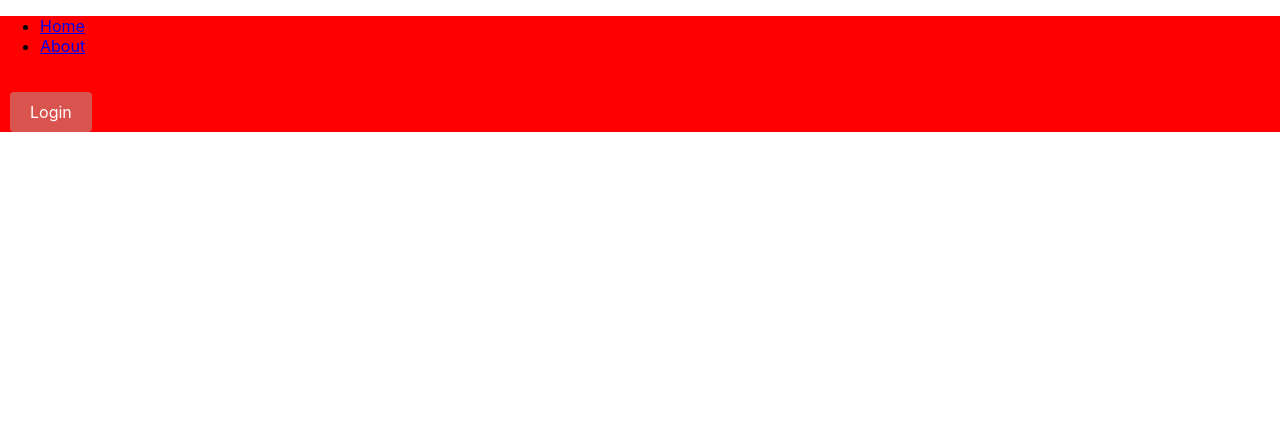
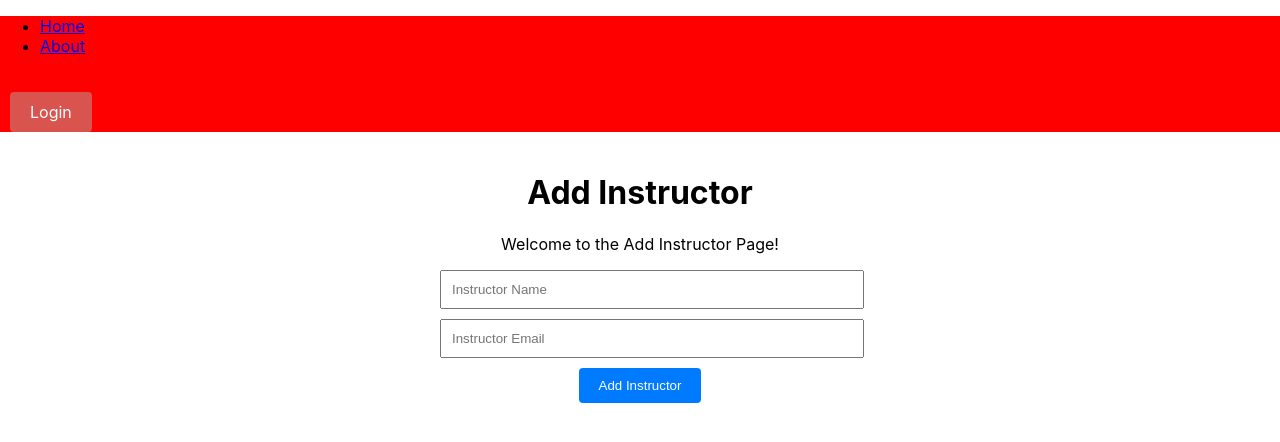
Before and after one commit to syro13/SOA_CA2_Frontend, a React (Create React App) app in the folder soa_ca2_frontend/: page /add-instructor in a window 1280 px wide. Before the commit this address had no page. Shown: the top 442 px of the page. Built offline with nearby package versions, Linux system fonts and the light colour scheme.

Commit message:
Implement Instructor pages

```diff
--- a/soa_ca2_frontend/src/App.js
+++ b/soa_ca2_frontend/src/App.js
@@ -7,6 +7,9 @@ import Courses from './pages/Courses';
 import Register from './pages/Register';
 import AddCourse from './pages/AddCourse';
 import EditCourse from './pages/EditCourse';
+import Instructors from './pages/Instructors';
+import AddInstructor from './pages/AddInstructor';
+import EditInstructor from './pages/EditInstructor';
 import './App.css';
 
 function App() {
@@ -35,6 +38,11 @@ function App() {
               <Link to="/courses">Courses</Link>
             </li>
           ) : null}
+          {(localStorage.getItem('role') === 'Admin' || localStorage.getItem('role') === 'Instructor') ? (
+              <li>
+                <Link to="/instructors">Instructors</Link>
+              </li>
+              ) : null}
         </ul>
         </div>
         <div class="loginContainer">
@@ -60,6 +68,9 @@ function App() {
         <Route path="/courses" element={<Courses />} />
         <Route path="/add-course" element={<AddCourse />} />
         <Route path="/edit-course/:id" element={<EditCourse />} />
+        <Route path="/instructors" element={<Instructors />} />
+        <Route path="/add-instructor" element={<AddInstructor />} />
+        <Route path="/edit-instructor/:id" element={<EditInstructor />} />
       </Routes>
     </div>
   );
--- /dev/null
+++ b/soa_ca2_frontend/src/pages/AddInstructor.js
@@ -0,0 +1,58 @@
+import React, { useState } from 'react';
+import { fetchAdd } from '../services/api';
+
+function AddInstructor() {
+    const [name, setName] = useState('');
+    const [email, setEmail] = useState('');
+
+    const handleAddInstructor = async (e) => {
+        e.preventDefault();
+        try {
+            await fetchAdd('api/Instructors', localStorage.getItem('authToken'), { name, email});
+            window.location.href = `/instructors`;
+          } catch (error) {
+            console.log('Error adding instructors:', error);
+          }
+    }
+
+    return (
+        <div className="main-container">
+            <h1>Add Instructor</h1>
+            <p>Welcome to the Add Instructor Page!</p>
+            <form onSubmit={handleAddInstructor}>
+                <div style={{ marginBottom: '10px' }}>
+                    <input
+                        type="text"
+                        placeholder="Instructor Name"
+                        value={name}
+                        onChange={(e) => setName(e.target.value)}
+                        maxLength="100"
+                        required
+                        style={{ padding: '10px', width: '100%' }}
+                    />
+                </div>
+                <div style={{ marginBottom: '10px' }}>
+                    <input
+                        type="text"
+                        placeholder="Instructor Email"
+                        value={email}
+                        onChange={(e) => setEmail(e.target.value)}
+                        maxLength="255"
+                        required
+                        style={{ padding: '10px', width: '100%' }}
+                    />
+                </div>
+                <button type="submit" style={{
+                        padding: '10px 20px',
+                        backgroundColor: '#007bff',
+                        color: '#fff',
+                        border: 'none',
+                        borderRadius: '4px',
+                        cursor: 'pointer',
+                    }}>Add Instructor</button>
+            </form>
+        </div>
+    );
+    }
+
+export default AddInstructor;
--- /dev/null
+++ b/soa_ca2_frontend/src/pages/EditInstructor.js
@@ -0,0 +1,75 @@
+import React, { useState, useEffect } from 'react';
+import { useParams } from 'react-router-dom';
+import { fetch, fetchEdit } from '../services/api';
+
+function EditInstructor() {
+    const { id } = useParams();
+    const [name, setName] = useState('');
+    const [email, setEmail] = useState('');
+
+    useEffect(() => {
+        const getInstructor = async () => {
+          try {
+            const response = await fetch(`api/Instructors/${id}`, localStorage.getItem('authToken'));
+            setName(response.name);
+            setEmail(response.email);
+          } catch (error) {
+            console.error('Error fetching instructors:', error);
+          }
+        };
+
+        getInstructor();
+      }, [id]);
+
+    const handleEditInstructor = async (e) => {
+        e.preventDefault();
+        try {
+            await fetchEdit(`api/Instructors/${id}`, localStorage.getItem('authToken'), {name, email});
+            window.location.href = `/instructors`;
+          } catch (error) {
+            console.log('Error fetching instructors:', error);
+          }
+    }
+
+
+    return (
+        <div className="main-container">
+            <h1>Edit Instructor</h1>
+            <p>Welcome to the Edit Instructor Page!</p>
+            <form onSubmit={handleEditInstructor}>
+                <div style={{ marginBottom: '10px' }}>
+                    <input
+                        type="text"
+                        placeholder="Instructor Name"
+                        value={name}
+                        onChange={(e) => setName(e.target.value)}
+                        maxLength="100"
+                        required
+                        style={{ pEditing: '10px', width: '100%' }}
+                    />
+                </div>
+                <div style={{ marginBottom: '10px' }}>
+                    <input
+                        type="text"
+                        placeholder="Instructor email"
+                        value={email}
+                        onChange={(e) => setEmail(e.target.value)}
+                        maxLength="255"
+                        required
+                        style={{ pEditing: '10px', width: '100%' }}
+                    />
+                </div>
+                <button type="submit" style={{
+                        pEditing: '10px 20px',
+                        backgroundColor: '#007bff',
+                        color: '#fff',
+                        border: 'none',
+                        borderRadius: '4px',
+                        cursor: 'pointer',
+                    }}>Edit Instructor</button>
+            </form>
+        </div>
+    );
+    }
+
+export default EditInstructor;
--- /dev/null
+++ b/soa_ca2_frontend/src/pages/Instructors.js
@@ -0,0 +1,110 @@
+import React, { useState, useEffect } from 'react';
+import Modal from 'react-modal';
+import { fetch, fetchDelete } from '../services/api';
+
+Modal.setAppElement('#root');
+
+const Instructors = () => {
+  const [instructors, setInstructor] = useState([]);
+  const [loading, setLoading] = useState(false);
+  const [error, setError] = useState('');
+  const [selectedInstructor, setSelectedInstructor] = useState(null);
+  const [modalIsOpen, setModalIsOpen] = useState(false);
+
+  const getInstructors = async () => {
+    setLoading(true);
+    try {
+      const response = await fetch('api/Instructors', localStorage.getItem('authToken'));
+      setInstructor(response);
+    } catch (error) {
+      setError('Error fetching instructors');
+    } finally {
+      setLoading(false);
+    }
+  };
+
+  const handleViewInstructor = async (id) => {
+    console.log('Viewing instructor:', id);
+    try {
+      const response = await fetch(`api/Instructors/${id}`, localStorage.getItem('authToken'));
+      setSelectedInstructor(response);
+      setModalIsOpen(true);
+    } catch (error) {
+      console.error('Error viewing instructor:', error);
+    }
+  };
+
+  const closeModal = () => {
+    setModalIsOpen(false);
+    setSelectedInstructor(null);
+  };
+
+  useEffect(() => {
+    getInstructors();
+  }, []);
+
+  const handleAddInstructor = () => {
+    console.log('Adding instructor');
+    window.location.href = '/add-instructor';
+  };
+
+  const handleEditInstructor = (id) => {
+    console.log('Editing instructor:', id);
+    window.location.href = `/edit-instructor/${id}`;
+  };
+
+  const handleDeleteInstructor = async (id) => {
+    console.log('Deleting instructor:', id);
+    try {
+      await fetchDelete(`api/Instructors/${id}`, localStorage.getItem('authToken'));
+      getInstructors();
+    } catch (error) {
+      console.error('Error deleting instructor:', error);
+    }
+  }
+
+
+  return (
+    <div className="main-container">
+      <h1>Instructors Page</h1>
+      <p>Welcome to the Instructors Page!</p>
+      {localStorage.getItem('role') === 'Admin' ? (
+              <button className='btn' onClick={handleAddInstructor}>Add Instructor</button>
+            ) : null
+              }
+      {loading && <p>Loading...</p>}
+      {error && <p>{error}</p>}
+      <div className='cards-container'>
+        {instructors.map((instructor) => (
+          <div key={instructor.instructorId} className="card">
+            <h3>{instructor.name}</h3>
+            <p>{instructor.email}</p>
+            {localStorage.getItem('role') === 'Admin' ? (
+              <div>
+              <button className='btn' onClick={() => handleViewInstructor(instructor.instructorId)}>View Instructor</button>
+              <button className='btn' onClick={() => handleEditInstructor(instructor.instructorId)}>Edit Instructor</button>
+              <button className='btn' onClick={() => handleDeleteInstructor(instructor.instructorId)}>Delete Instructor</button>
+              </div>
+            ) : null
+              }
+          </div>
+        ))}
+      </div>
+      <Modal
+        isOpen={modalIsOpen}
+        onRequestClose={closeModal}
+        contentLabel="Instructor Details"
+      >
+        {selectedInstructor && (
+          <div>
+            <h2>{selectedInstructor.name}</h2>
+            <p>{selectedInstructor.email}</p>
+            <button className='btn' onClick={closeModal}>Close</button>
+          </div>
+        )}
+      </Modal>
+    </div>
+  );
+};
+
+export default Instructors;
```
